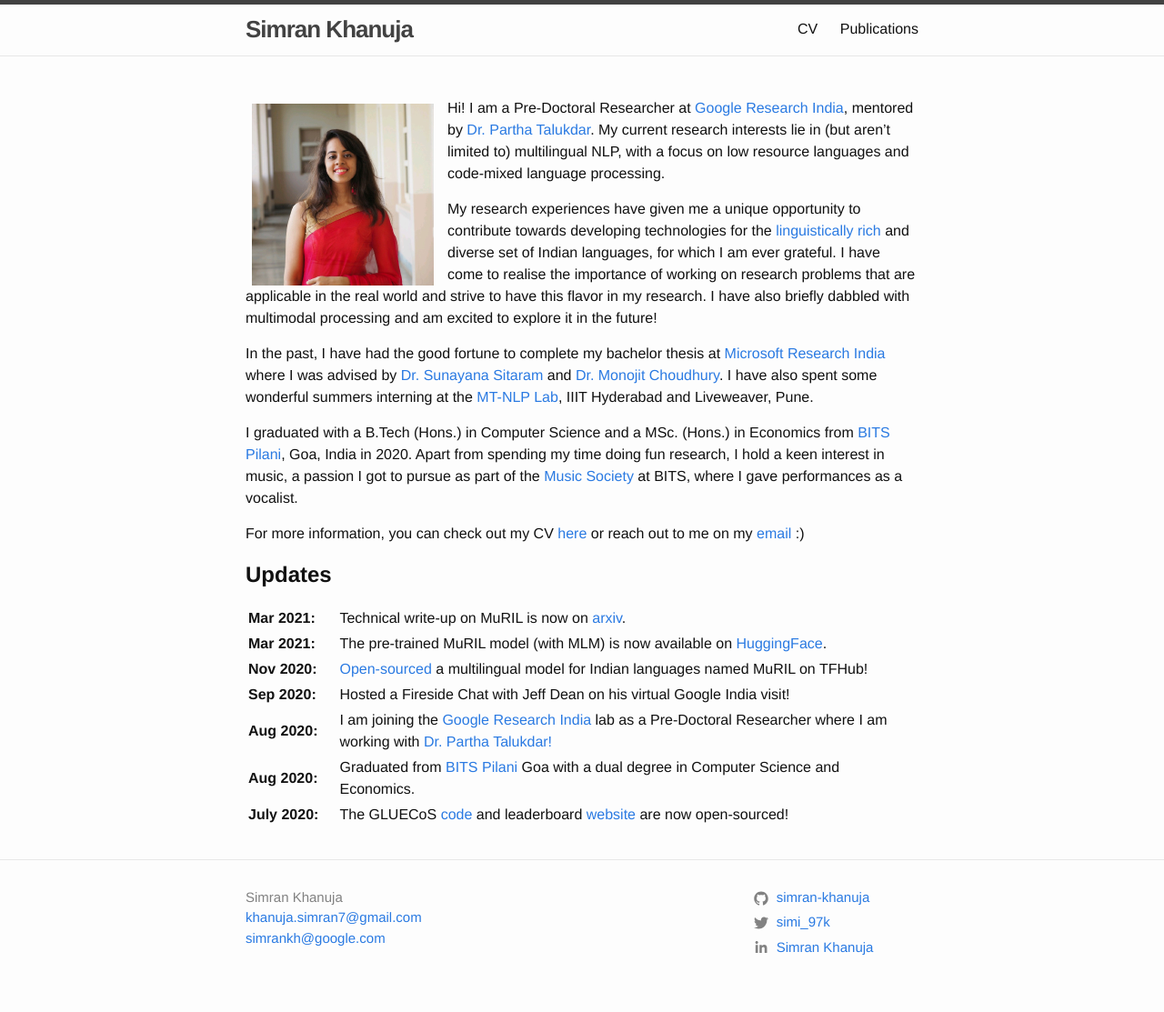
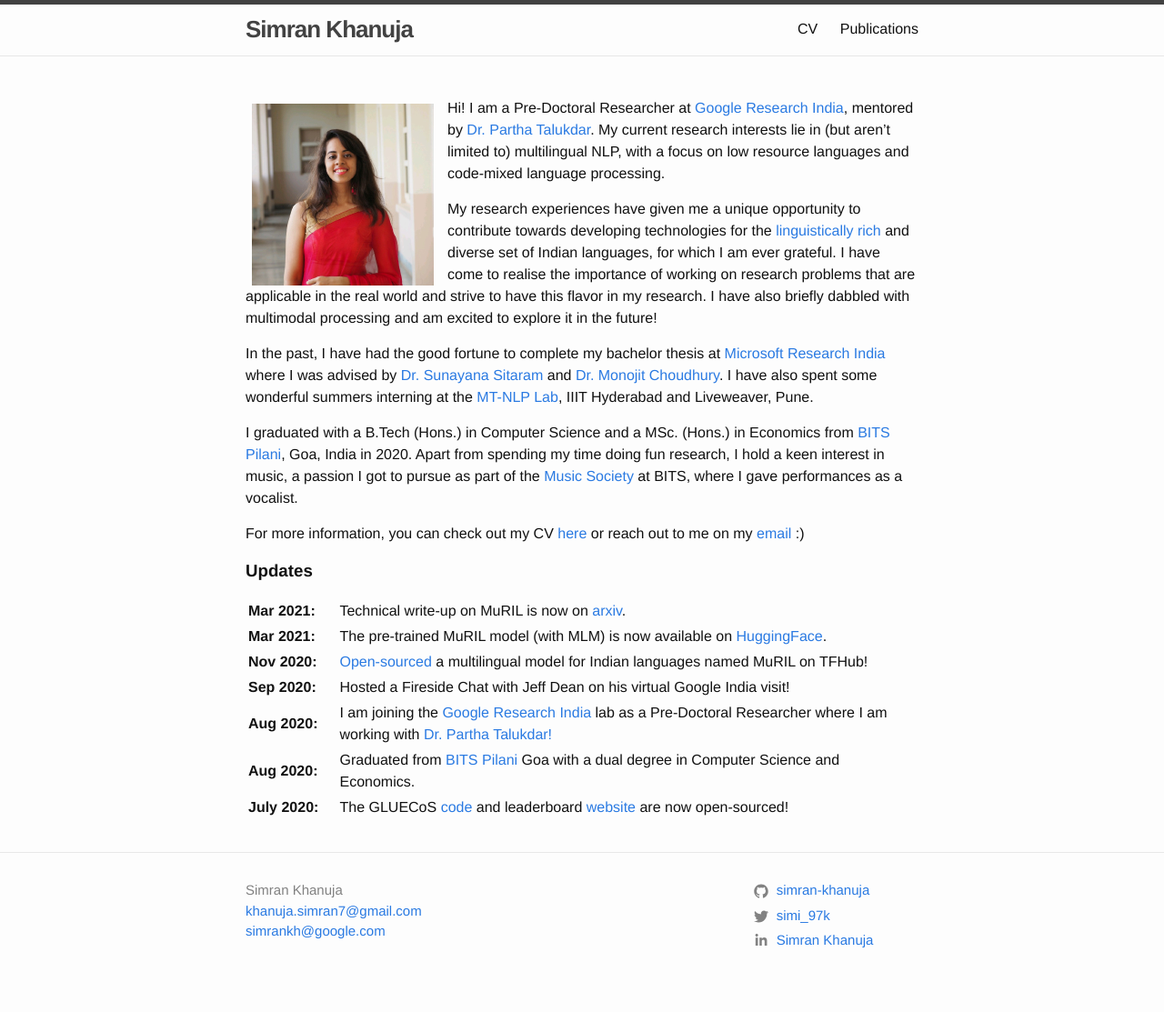
Before and after one commit to simran-khanuja/simran-khanuja.github-deprecated.io, a Jekyll site: the page built from index.md, in a window 1280 px wide. Shown: the whole page at 91% size. Built offline with Jekyll 4.4.1, drawn with Linux system fonts in a browser that asks for light colours.

```diff
--- a/index.md
+++ b/index.md
@@ -20,7 +20,7 @@ I graduated with a B.Tech (Hons.) in Computer Science and a MSc. (Hons.) in Econ
 
 For more information, you can check out my CV [here]({{ site.url }}/assets/cv.pdf) or reach out to me on my [email](mailto:khanuja.simran7@gmail.com) :)
 
-## **Updates**
+### **Updates**
 
 <div style="height:250px;overflow:auto;">
 <table>
```
